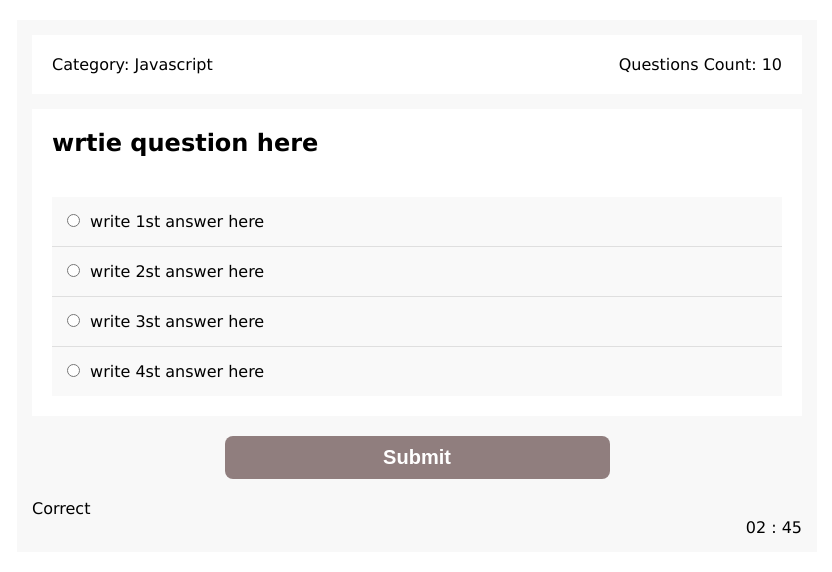
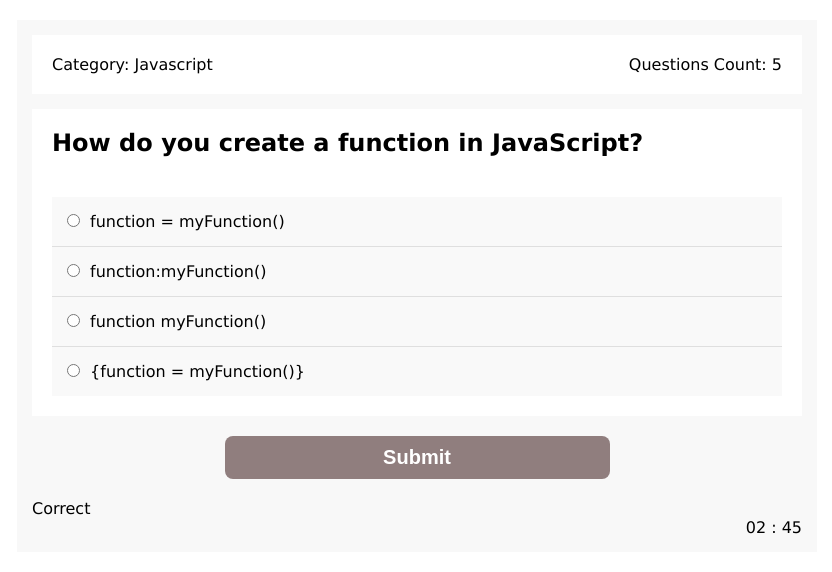
Before and after one commit to Maha-Abdelnabi/Quiz-Application, a plain HTML site: page index.html in a window 1280 px wide. Shown: the whole page, without its empty margins (223-1055 px from the left). Drawn offline with Linux system fonts and the light colour scheme.

Commit message:
writing questions

```diff
--- a/index.html
+++ b/index.html
@@ -14,11 +14,11 @@
         <!--javascrist is the name of the quiz-->
         <div class="category">Category: <span>Javascript</span></div>
         <!--number of qustion-->
-        <div class="count">Questions Count: <span>10</span></div>
+        <div class="count">Questions Count: <span>5</span></div>
       </div>
       <!--the questions-->
       <div class="quiz-area">
-        <h2>wrtie question here</h2>
+        <h2 id="h2">wrtie question here</h2>
       </div>
       <!--the answers-->
       <div class="answers-area">
@@ -26,19 +26,19 @@
         <div class="answer">
           <!--answers options-->
           <input type="radio" id="answer_1" name="questions" />
-          <label for="answer_1">write 1st answer here</label>
+          <label for="answer_1" id="answer1">write 1st answer here</label>
         </div>
         <div class="answer">
           <input type="radio" id="answer_2" name="questions" />
-          <label for="answer_2">write 2st answer here</label>
+          <label for="answer_2" id="answer2">write 2st answer here</label>
         </div>
         <div class="answer">
           <input type="radio" id="answer_3" name="questions" />
-          <label for="answer_3">write 3st answer here</label>
+          <label for="answer_3" id="answer3">write 3st answer here</label>
         </div>
         <div class="answer">
           <input type="radio" id="answer_4" name="questions" />
-          <label for="answer_4">write 4st answer here</label>
+          <label for="answer_4" id="answer4">write 4st answer here</label>
         </div>
       </div>
       <!--submit answer button-->
@@ -56,5 +56,6 @@
     </div>
 
     <script src="script.js"></script>
+    <script src="sheet.js"></script>
   </body>
 </html>
--- a/script.js
+++ b/script.js
@@ -0,0 +1,112 @@
+
+var quizArea = document.getElementsByClassName("quiz-area");
+var answerArea = document.getElementsByClassName("answer");
+document.getElementById("h2").innerHTML = "New text!";
+
+console.log(quizArea);
+console.log(answerArea);
+
+
+//quizArea.innerHTML = "hello world";
+const question1 = [
+  {
+    //first question
+    q: (document.getElementById("h2").innerHTML =
+      "Inside which HTML element do you put the JavaScript?"),
+    a: [
+      {
+        Text: (document.getElementById("answer1").textContent = "<js>" ,isCorrect = false),
+      },
+      { Text: (document.getElementById("answer2").textContent = "<script>") },
+      {
+        Text: (document.getElementById("answer3").textContent = "<javascript>"),
+      },
+      {
+        Text: (document.getElementById("answer4").textContent = "<scripting>"),
+      },
+    ],
+  },
+];
+const question2=[
+  {
+    //second question
+    q: (document.getElementById("h2").innerHTML =
+      "Where is the correct place to insert JavaScript?"),
+    a: [
+      {
+        Text: (document.getElementById("answer1").textContent =
+          "The <body> section"),
+      },
+      {
+        Text: (document.getElementById("answer2").textContent =
+          "The <head> section"),
+      },
+      {
+        Text: (document.getElementById("answer3").textContent =
+          "Both the <head> section, and the <body> section"),
+      },
+      {
+        Text: (document.getElementById("answer4").textContent =
+          "None of the answers are true"),
+      },
+    ],
+  },
+];
+const question3=[
+  {
+    //third question
+    q: (document.getElementById("h2").innerHTML ="How do you write 'Hello World' in an alert box?"
+      ),
+    a: [
+      {
+        Text: (document.getElementById("answer1").textContent = "msg('Hello World');"),
+      },
+      { Text: (document.getElementById("answer2").textContent = "msgBox('Hello World'); "),
+
+        Text: (document.getElementById("answer3").textContent = "<alertBox('Hello World'); "),
+      },
+      {
+        Text: (document.getElementById("answer4").textContent ="alert('Hello World'); " ),
+      },
+    ],
+  },
+];
+  const question4=[
+  {
+    //forth question
+    q: (document.getElementById("h2").innerHTML =
+      "How do you write 'Hello World' in an alert box?"),
+    a: [
+      {
+        Text: (document.getElementById("answer1").textContent = "msg('Hello World');"),
+      },
+      { Text: (document.getElementById("answer2").textContent = "msgBox('Hello World');"),
+
+        Text: (document.getElementById("answer3").textContent = "<alertBox('Hello World');"),
+      },
+      {
+        Text: (document.getElementById("answer4").textContent = "alert('Hello World');"),
+      },
+    ],
+  },
+]
+const question5=[
+  {
+    //fifth question
+    q: (document.getElementById("h2").innerHTML =
+      "How do you create a function in JavaScript?"),
+    a: [
+      {
+        Text: (document.getElementById("answer1").textContent ="function = myFunction()", isCorrect = false),
+      },
+      { Text: (document.getElementById("answer2").textContent = "function:myFunction()"),
+     },
+      {
+        Text: (document.getElementById("answer3").textContent = "function myFunction()"),
+      },
+      {
+        Text: (document.getElementById("answer4").textContent = "{function = myFunction()}"),
+      },
+    ],
+  },
+];
```
